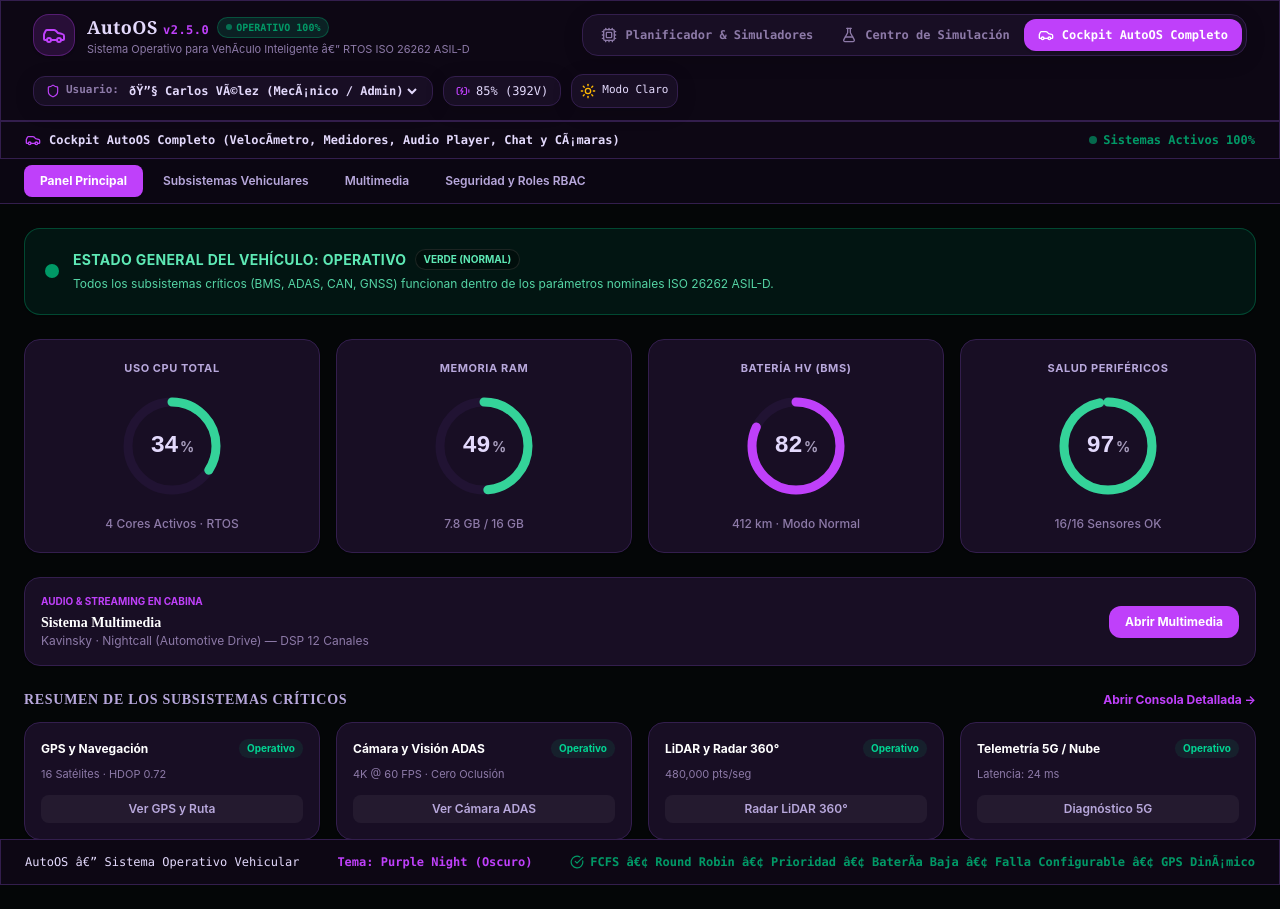
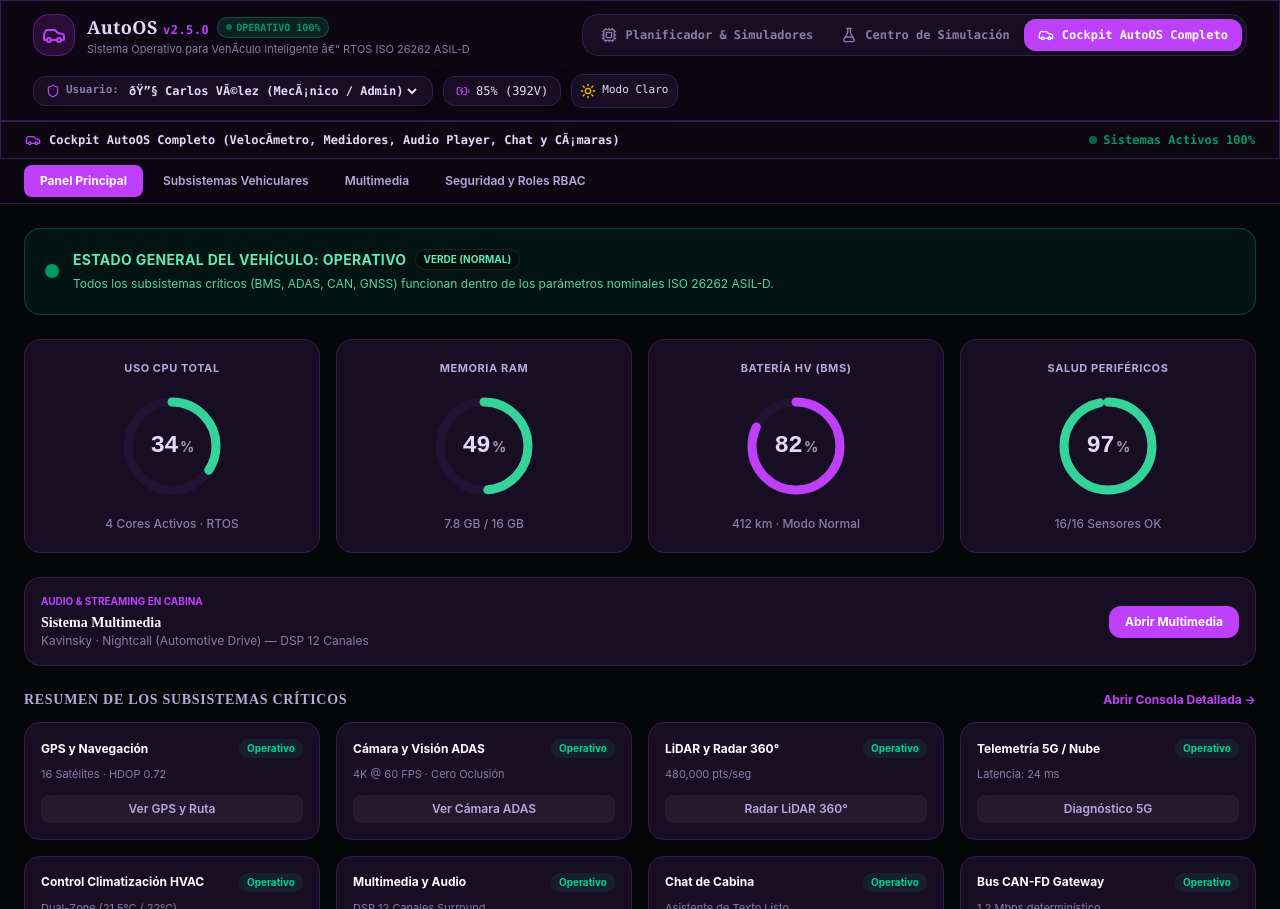
Before and after one commit to sofia-blanc/sara-blanco-, a React (Vite) app in the folder web/: page / in a window 1280 px wide. Both pictures are taken after a click on the button "Cockpit AutoOS Completo". Before the commit the page ends 885 px from the top, so only its background shows below. Built offline with nearby package versions, Linux system fonts and the light colour scheme.

Commit message:
Eliminar pie de pagina redundante y fijar altura del Cockpit al viewport

```diff
--- a/web/src/App.tsx
+++ b/web/src/App.tsx
@@ -1435,7 +1435,7 @@ export default function App() {
           srcDoc={cockpitHtml || undefined}
           title="AutoOS Cockpit Completo"
           className="w-full flex-1 border-none"
-          style={{ minHeight: 'calc(100vh - 120px)' }}
+          style={{ height: 'calc(100vh - 110px)', minHeight: '750px' }}
         />
       </main>
 
@@ -1457,6 +1457,7 @@ export default function App() {
       </main>
 
       {/* Footer */}
+      {activeTab !== 'COCKPIT' && userRole !== 'conductor' && userRole !== 'pasajero' && (
       <footer className="autoos-surface border-t text-xs text-[var(--text-muted)] py-3.5 px-6 text-center font-mono">
         <div className="max-w-7xl mx-auto flex flex-wrap items-center justify-between gap-2">
           <span>AutoOS â€” Sistema Operativo Vehicular</span>
@@ -1468,6 +1469,7 @@ export default function App() {
           </span>
         </div>
       </footer>
+      )}
 
       {/* Modals */}
       <AlgorithmComparisonModal
```
Also changed, not shown: 1 other file (tests, documents, lock files or other folders).
